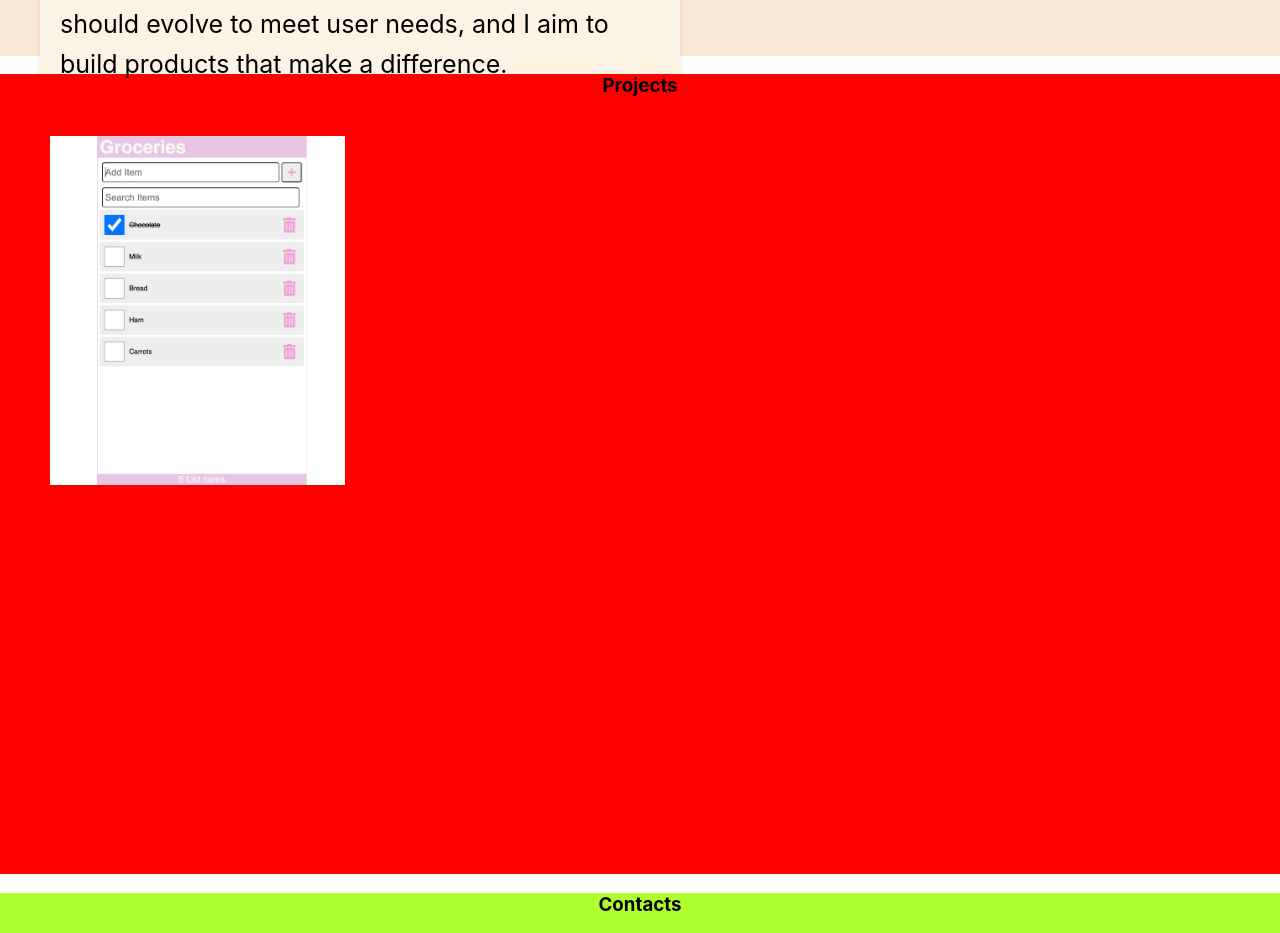
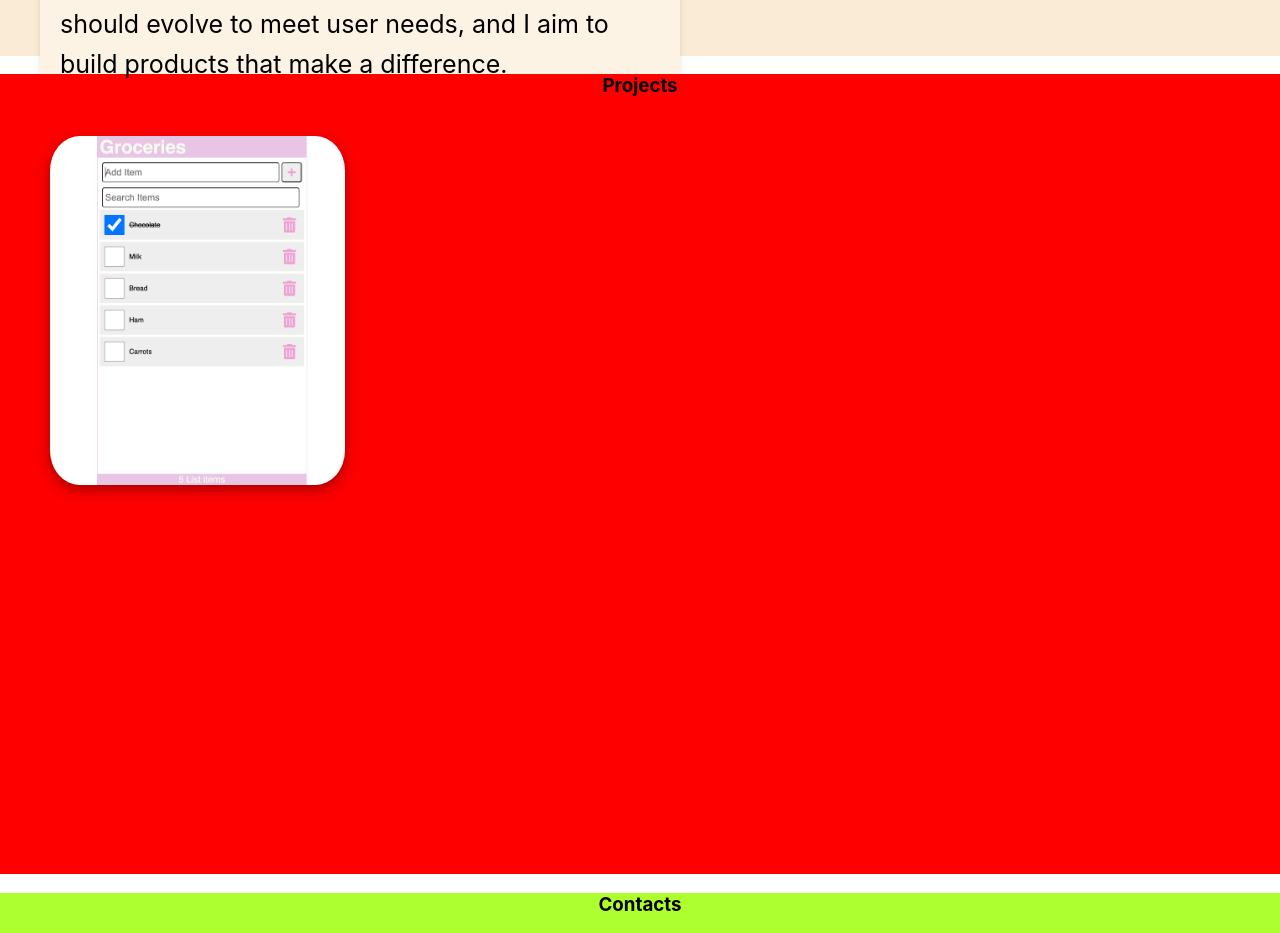
Before and after one commit to LilyBurton/portfolio, a React (Create React App) app: page / in a window 1280 px wide. Shown: the part 1563-2496 px from the top of the page. Built offline with nearby package versions, Linux system fonts and the light colour scheme.

Commit message:
Tweaking the styling

```diff
--- a/src/App.css
+++ b/src/App.css
@@ -93,6 +93,8 @@
   width: 25%;
   cursor: pointer;
   transition: transform .2s;
+  border-radius: 10%;
+  box-shadow: 0 4px 8px 0 rgba(0, 0, 0, 0.2), 0 6px 20px 0 rgba(0, 0, 0, 0.19);
 }
 
 .grocery-screenshot:hover {
```
